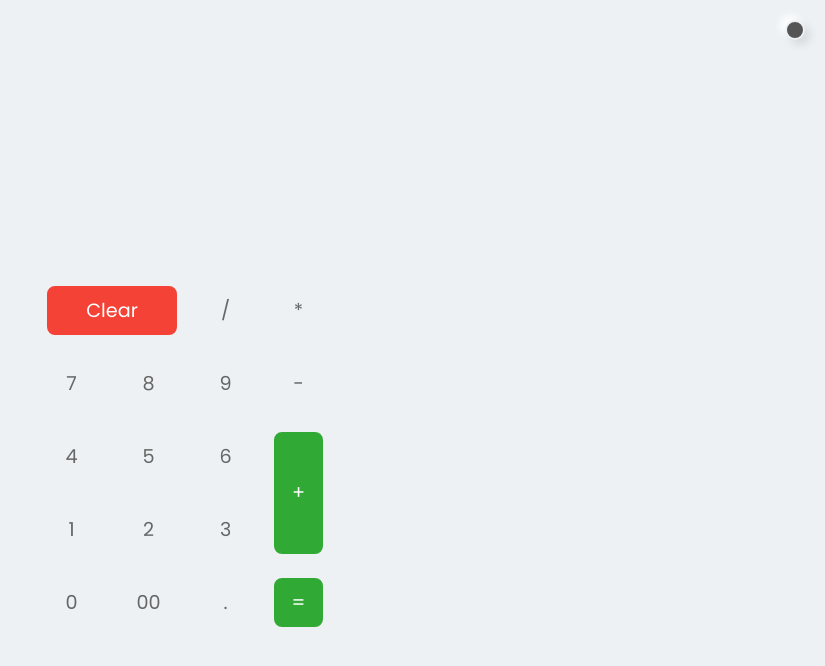
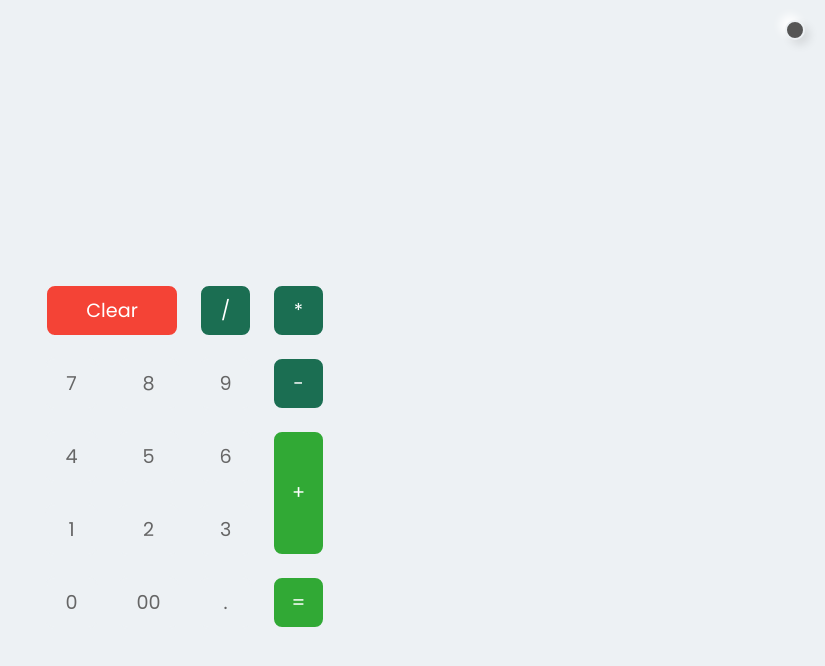
Before and after one commit to OsseamGuerra/dark-light-theme-calculator, a plain HTML site: page index.html in a window 1280 px wide. Shown: the whole page, without its empty margins (455-1280 px from the left). Drawn offline with Linux system fonts and the light colour scheme.

Commit message:
Segundo commit

```diff
--- a/css/style.css
+++ b/css/style.css
@@ -67,6 +67,14 @@ body {
   background-color: #31a935;
   color: #fff;
   border: 2px solid #edf1f4;
+}
+
+.calculator .buttons span#div,
+.calculator .buttons span#mult,
+.calculator .buttons span#sub {
+  background-color: #1B6E52;
+  border-radius: 2px solid #edf1f4;
+  color: #fff;
 }
 
 .calculator .buttons span#clear:active,
--- a/index.html
+++ b/index.html
@@ -19,12 +19,12 @@
     <div class="buttons">
       <h2 id="value"></h2>
       <span id="clear">Clear</span>
-      <span>/</span>
-      <span>*</span>
+      <span id="div">/</span>
+      <span id="mult">*</span>
       <span>7</span>
       <span>8</span>
       <span>9</span>
-      <span>-</span>
+      <span id="sub">-</span>
       <span>4</span>
       <span>5</span>
       <span>6</span>
```
